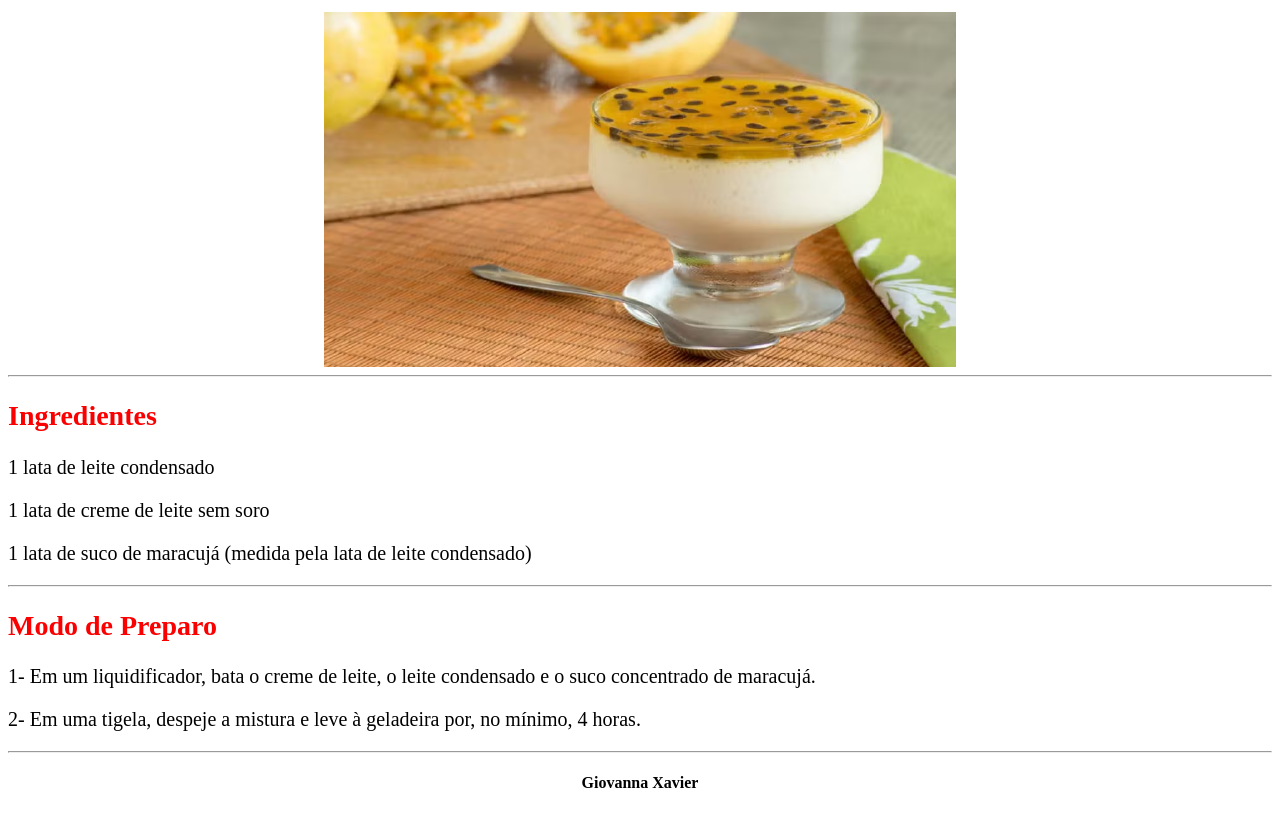
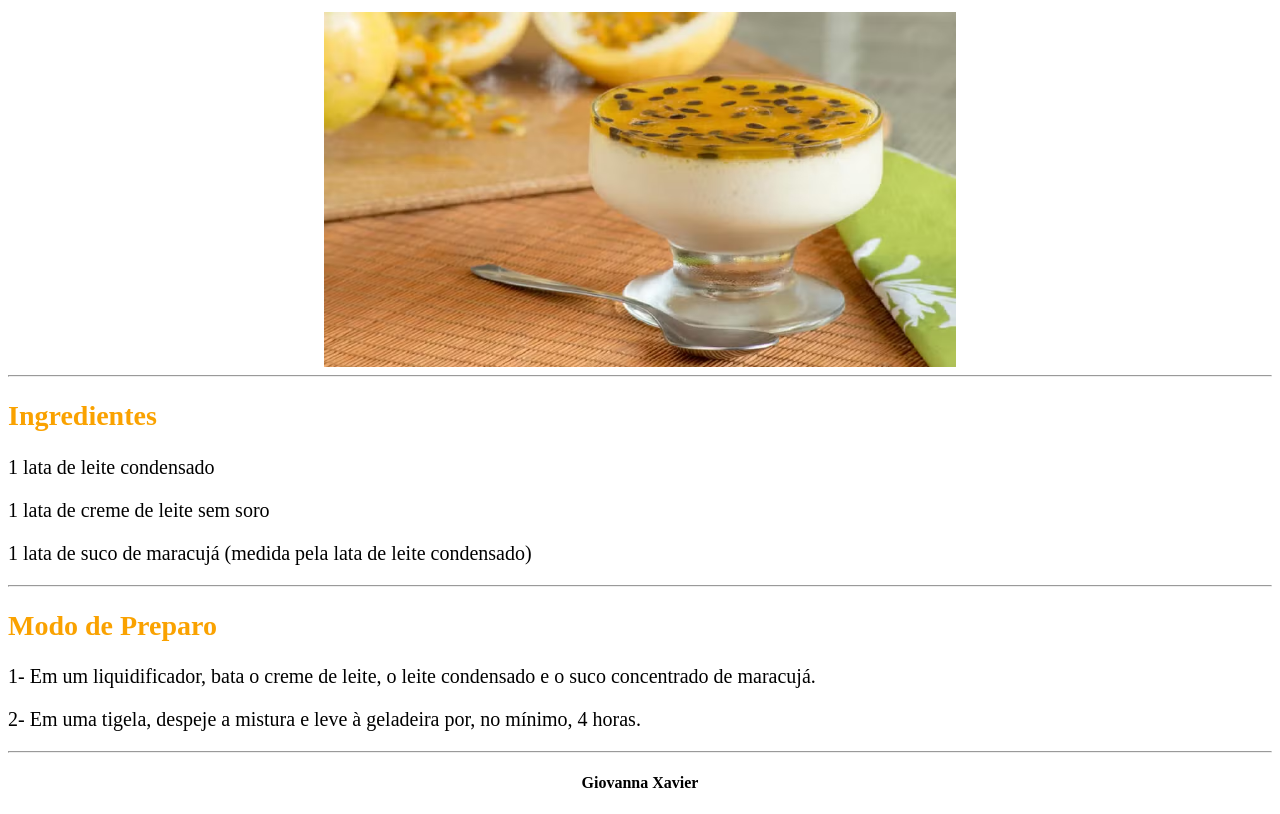
Before and after one commit to gioxavier7/receita-2024-ba, a plain HTML site: page index.html in a window 1280 px wide. Shown: the part 113-927 px from the top of the page. Drawn offline with Linux system fonts and the light colour scheme.

```diff
--- a/style.css
+++ b/style.css
@@ -12,7 +12,7 @@ h1{
 
   h2{
     font-size: 28px;
-    color: #fa0000;
+    color: #faa200;
   }
 
   h4{
```
